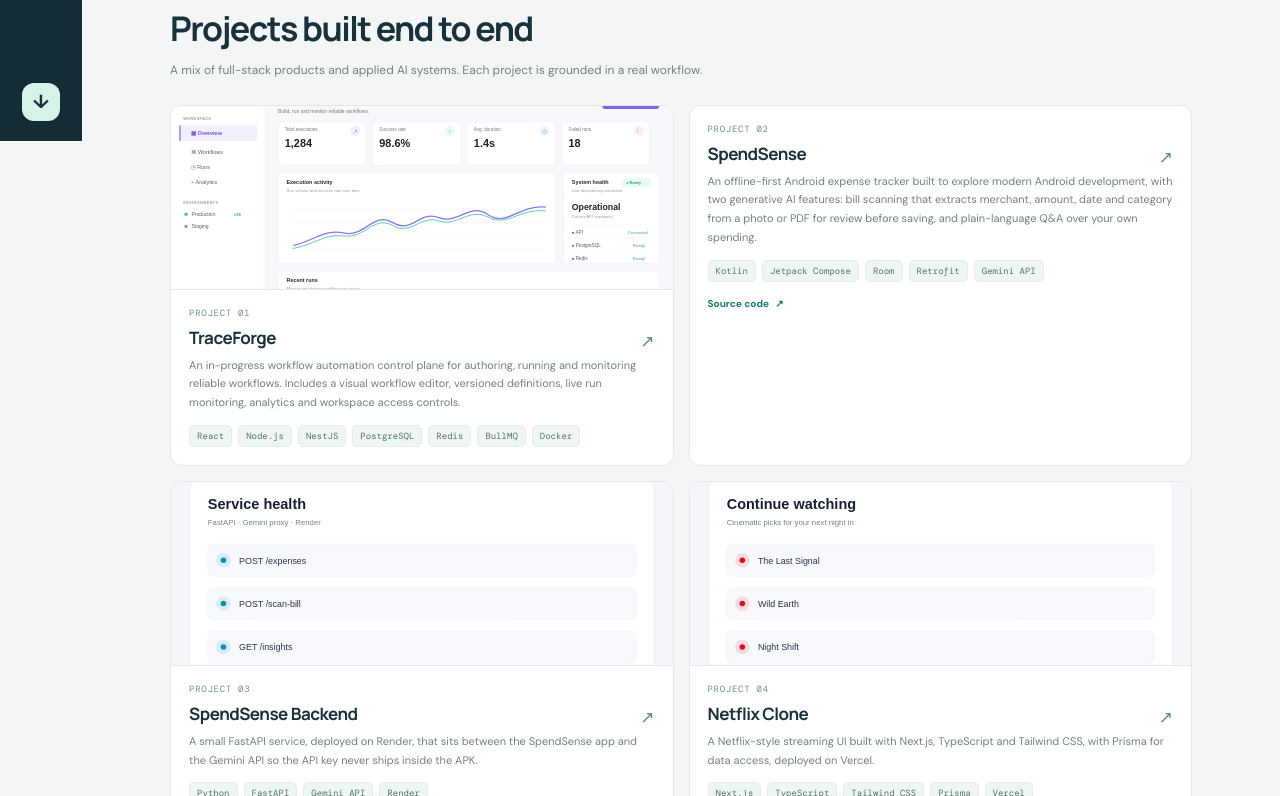
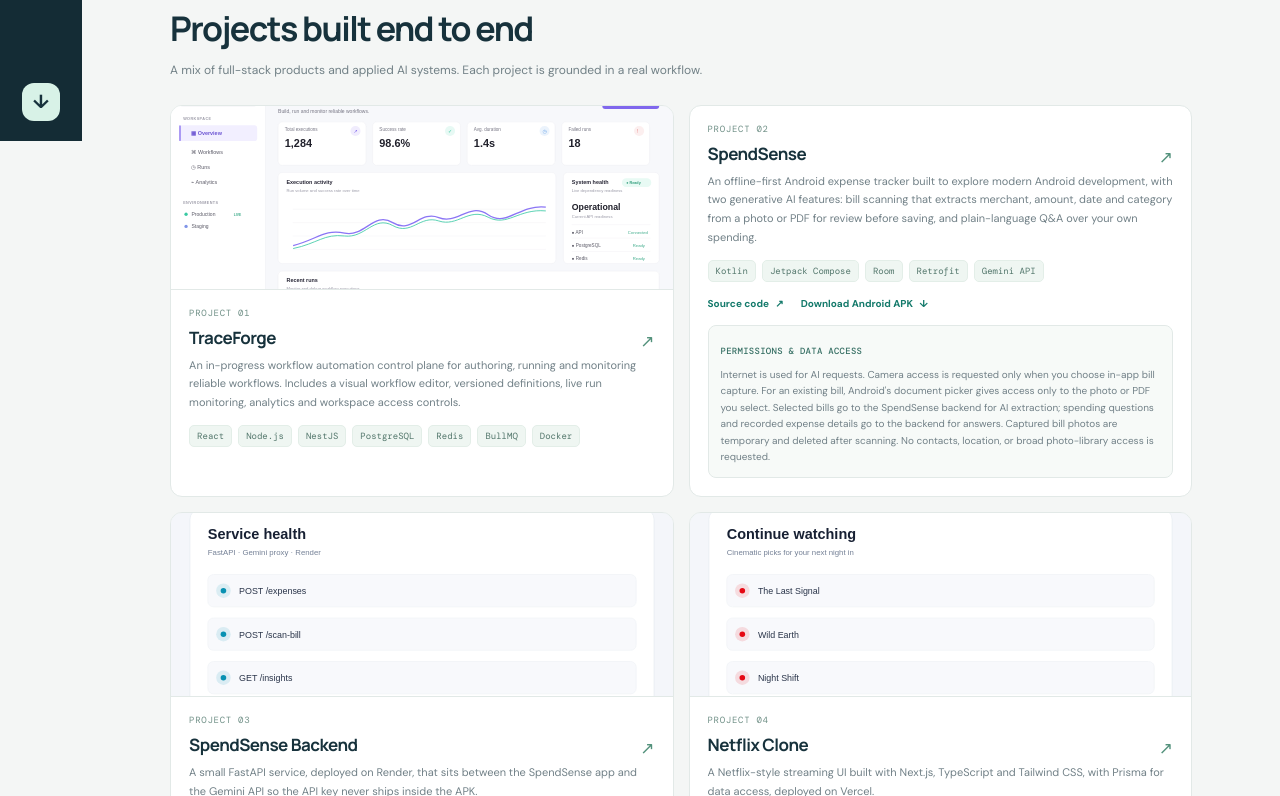
Before and after one commit to narine01/portfolio, a Next.js app: page / in a window 1280 px wide. Shown: the part 659-1455 px from the top of the page. Built offline with nearby package versions, Linux system fonts and the light colour scheme.

Commit message:
Add SpendSense APK download and permissions note

```diff
--- a/app/globals.css
+++ b/app/globals.css
@@ -31,6 +31,7 @@ h1,h2,h3,p{margin-top:0}.overview-intro h1{font:700 clamp(42px,5.2vw,70px)/1.06
 .stat-grid{display:grid;grid-template-columns:repeat(3,minmax(0,1fr));border:1px solid var(--line);border-radius:12px;background:rgba(255,255,255,.78);overflow:hidden}.stat-card{position:relative;padding:17px 20px;min-height:80px;border-right:1px solid var(--line);display:grid;grid-template-columns:auto 1fr;align-content:center;column-gap:13px}.stat-card:last-child{border-right:0}.stat-number{grid-row:span 2;font:700 25px var(--display);letter-spacing:-1px;color:var(--teal);align-self:center}.stat-label{font-size:10px;color:#65767a;max-width:180px;line-height:1.3}.stat-sequence{position:absolute;right:14px;top:12px;font:9px var(--mono);color:#b4c1be}
 .content-section{padding-top:75px}.section-heading{display:flex;align-items:flex-end;justify-content:space-between;margin-bottom:10px;scroll-margin-top:90px}.section-heading .section-eyebrow{margin-bottom:8px}.section-heading h2{font:700 clamp(24px,3vw,34px)/1.2 var(--display);letter-spacing:-.045em;margin:0;color:var(--navy)}.section-description{color:#718086;font-size:12px;max-width:650px;margin:12px 0 24px;line-height:1.7}
 .project-grid{display:grid;grid-template-columns:repeat(2,minmax(0,1fr));gap:15px}.project-card{overflow:hidden;background:var(--paper);border:1px solid var(--line);border-radius:12px;transition:transform .18s,box-shadow .18s,border-color .18s}.project-card:hover{transform:translateY(-3px);border-color:#b7d3c9;box-shadow:0 13px 30px #2d51410d}.project-visual{height:184px;position:relative;overflow:hidden;background:#e9f1ee;border-bottom:1px solid var(--line)}.project-visual img{width:100%;height:100%;display:block;object-fit:cover;transition:transform .25s}.project-card:hover .project-visual img{transform:scale(1.025)}.project-index{display:block;width:max-content;margin:0 0 7px;font:9px var(--mono);letter-spacing:.08em;color:#709087;padding:0}.project-copy{padding:17px 18px 18px}.project-title-row{display:flex;justify-content:space-between;align-items:center}.project-title-row h3{font:700 17px var(--display);letter-spacing:-.03em;color:var(--navy);margin:0 0 7px}.arrow-mark{color:#52917b;font-size:17px}.project-copy>p{font-size:11px;line-height:1.7;color:#718087;margin:0 0 13px}.tags{list-style:none;padding:0;margin:0;display:flex;flex-wrap:wrap;gap:6px}.tags li{font:9px var(--mono);color:#52766b;background:#eff6f2;border:1px solid #e3eee8;border-radius:5px;padding:4px 7px}.card-links{display:flex;gap:17px;margin-top:14px}.card-links a{font-size:10px;font-weight:700;color:var(--teal)}.card-links a span{margin-left:4px}
+.permission-note{margin-top:14px;padding:11px 12px;border:1px solid #e2e9e7;border-radius:8px;background:#f7faf8}.permission-note strong{font:500 9px var(--mono);letter-spacing:.03em;text-transform:uppercase;color:#397166}.permission-note p{margin:5px 0 0;font-size:10px;line-height:1.65;color:#718087}
 .subsection-title{margin:39px 0 17px;display:flex;align-items:flex-end;justify-content:space-between}.subsection-title .section-eyebrow{display:block;margin-bottom:5px}.subsection-title h3{font:700 19px var(--display);letter-spacing:-.03em;margin:0;color:var(--navy)}.sample-note{font:9px var(--mono);color:#97a4a6}
 .screen-gallery{display:grid;grid-template-columns:repeat(5,minmax(0,1fr));gap:12px}.screen-card{margin:0;min-width:0}.phone-frame{margin:0 auto;width:100%;max-width:156px;aspect-ratio:9/20;border:1px solid #dce4e1;border-radius:19px;padding:5px;background:#fff;box-shadow:0 8px 20px #273d3810;overflow:hidden}.phone-frame img{display:block;width:100%;height:100%;object-fit:cover;border-radius:13px}.screen-card figcaption{display:flex;justify-content:space-between;gap:4px;margin:8px 2px 0;font-size:9px;color:#64757a;line-height:1.35}.screen-card figcaption span{color:var(--teal)}
 .ai-section{padding-top:78px}.ai-flow{display:flex;align-items:center;justify-content:space-between;gap:5px;margin:24px 0 17px;padding:14px 16px;background:#e9f2ee;border:1px solid #dce9e2;border-radius:10px}.flow-step{position:relative;display:flex;align-items:center;gap:7px;font-size:9px;font-weight:600;color:#385d52;white-space:nowrap}.flow-step span{font:9px var(--mono);color:#78a693}.flow-step b{font-size:13px;color:#9ab8aa;margin-left:7px}.ai-grid .project-visual{height:155px}.ai-grid .project-card{display:flex;flex-direction:column}.ai-grid .project-copy{flex:1}
@@ -72,5 +73,6 @@ h1,h2,h3,p{margin-top:0}.overview-intro h1{font:700 clamp(42px,5.2vw,70px)/1.06
 :root[data-theme="dark"] .project-card{border-color:var(--line)}
 :root[data-theme="dark"] .project-card:hover{border-color:#4d796b}
 :root[data-theme="dark"] .project-index{color:#9bc5b3}
+:root[data-theme="dark"] .permission-note{background:#172427;border-color:var(--line)}:root[data-theme="dark"] .permission-note strong{color:#a9dfc8}:root[data-theme="dark"] .permission-note p{color:#a5b4b6}
 :root[data-theme="dark"] .rail-resume{background:#b8ead1;color:#183a32}
 +@media(max-width:760px){.topbar-actions{gap:10px}.theme-toggle{padding:6px 8px}.theme-toggle-label{display:none}}
--- a/app/page.js
+++ b/app/page.js
@@ -50,11 +50,18 @@ function ProjectCard({ project, index, label = "PROJECT" }) {
         <ul className="tags">
           {project.tags.map((tag) => <li key={tag}>{tag}</li>)}
         </ul>
-        {(project.live || project.repo) && (
+        {(project.live || project.repo || project.download) && (
           <div className="card-links">
             {project.live && <a href={project.live} target="_blank" rel="noreferrer">Live demo <span>↗</span></a>}
             {project.repo && <a href={project.repo} target="_blank" rel="noreferrer">Source code <span>↗</span></a>}
+            {project.download && <a href={project.download}>Download Android APK <span>↓</span></a>}
           </div>
+        )}
+        {project.permissionNote && (
+          <aside className="permission-note">
+            <strong>Permissions &amp; data access</strong>
+            <p>{project.permissionNote}</p>
+          </aside>
         )}
       </div>
     </article>
--- a/data/content.js
+++ b/data/content.js
@@ -43,6 +43,9 @@ export const projects = [
       "An offline-first Android expense tracker built to explore modern Android development, with two generative AI features: bill scanning that extracts merchant, amount, date and category from a photo or PDF for review before saving, and plain-language Q&A over your own spending.",
     tags: ["Kotlin", "Jetpack Compose", "Room", "Retrofit", "Gemini API"],
     repo: "https://github.com/narine01/SpendSense",
+    download: "https://raw.githubusercontent.com/narine01/SpendSense/v1.0.0/releases/SpendSense-v1.0.0.apk",
+    permissionNote:
+      "Internet is used for AI requests. Camera access is requested only when you choose in-app bill capture. For an existing bill, Android's document picker gives access only to the photo or PDF you select. Selected bills go to the SpendSense backend for AI extraction; spending questions and recorded expense details go to the backend for answers. Captured bill photos are temporary and deleted after scanning. No contacts, location, or broad photo-library access is requested.",
   },
   {
     title: "SpendSense Backend",
```
